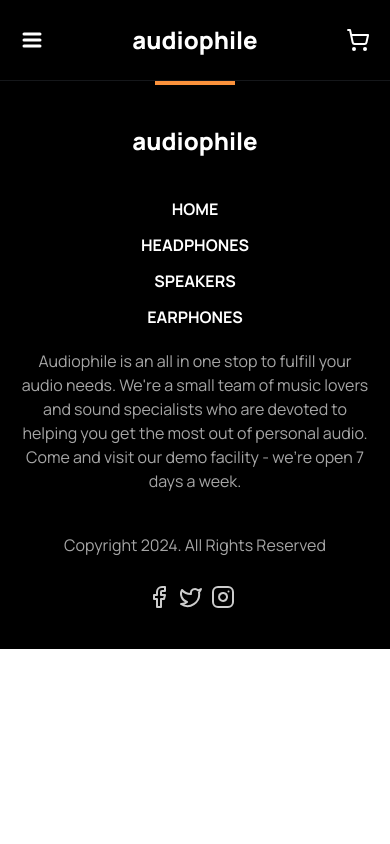
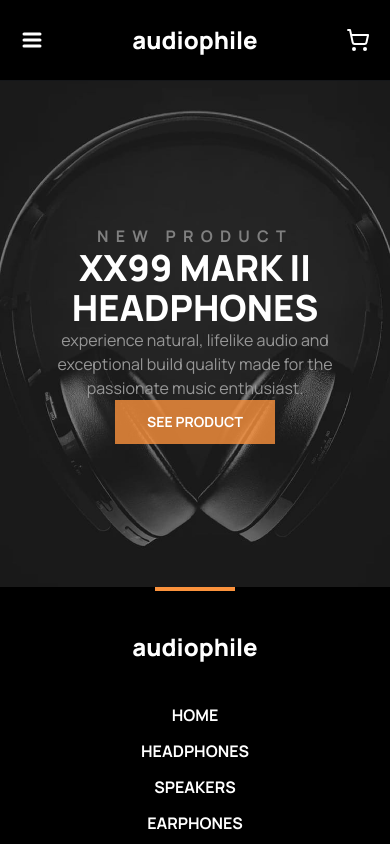
Before and after one commit to emmaGH1/audiophile-ecommerce, a Next.js app: page / in a window 390 px wide. Shown: the top 844 px of the page. Built offline with nearby package versions, Linux system fonts and the light colour scheme.

Commit message:
feat: Mobile ui

```diff
--- a/app/page.tsx
+++ b/app/page.tsx
@@ -1,10 +1,12 @@
 
+import { HeroSection } from "@/components/ui/home/HeroSection";
 import { fetchData } from "./lib/data";
 
 const Page = () => {
 
   return (
     <div className="flex flex-col">
+      <HeroSection />
     </div>
   );
 };
--- /dev/null
+++ b/components/ui/home/HeroSection.tsx
@@ -0,0 +1,21 @@
+import { heroText } from "@/app/lib/constants";
+import Link from "next/link";
+
+export const HeroSection = () => {
+  return (
+    <section>
+       <div className=" bg-hero-mobile md:bg-hero-tablet lg:bg-hero-desktop bg-cover bg-bottom px-10">
+          <div className="flex flex-col justify-center items-center text-center uppercase h-[60vh]">
+            <div className=" tracking-[0.45em] text-base font-bold text-black-400/80">new product</div>
+            <h1 className="font-extrabold text-4xl text-white-text">xx99 mark ii headphones</h1>
+            <p className="lowercase text-black-400">{heroText}</p>
+            <Link href='/'>
+               <button type="button" className=" bg-orange-400/80 text-white-text px-8 py-3 uppercase font-bold text-sm">
+                 see product
+               </button>
+            </Link>
+          </div>
+       </div>
+    </section>
+  );
+};
```
